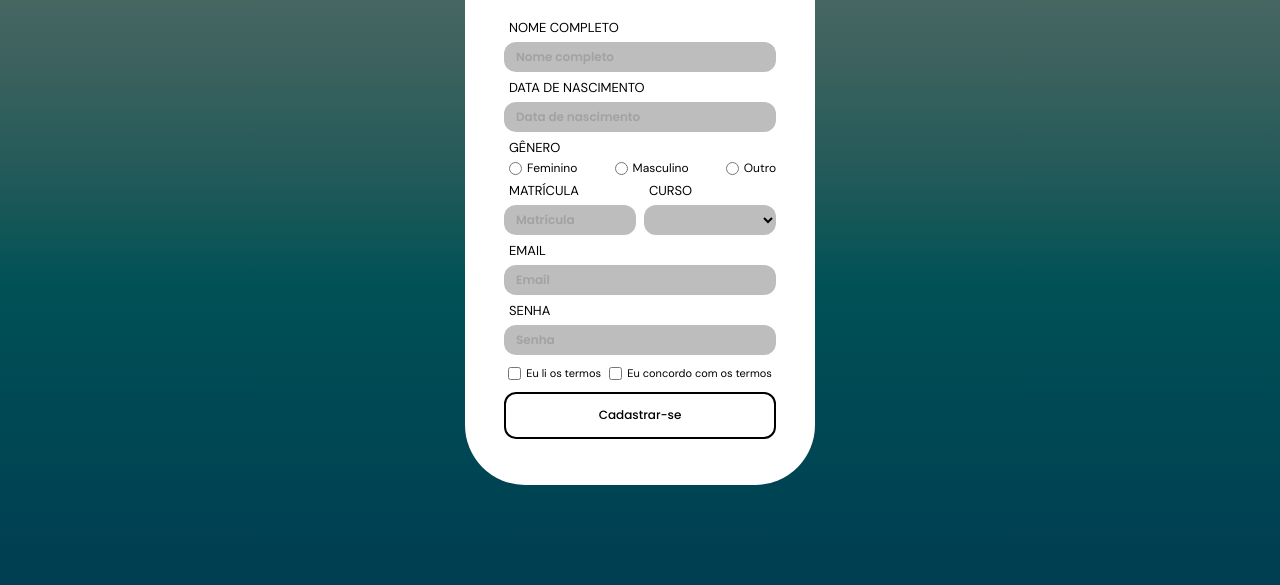
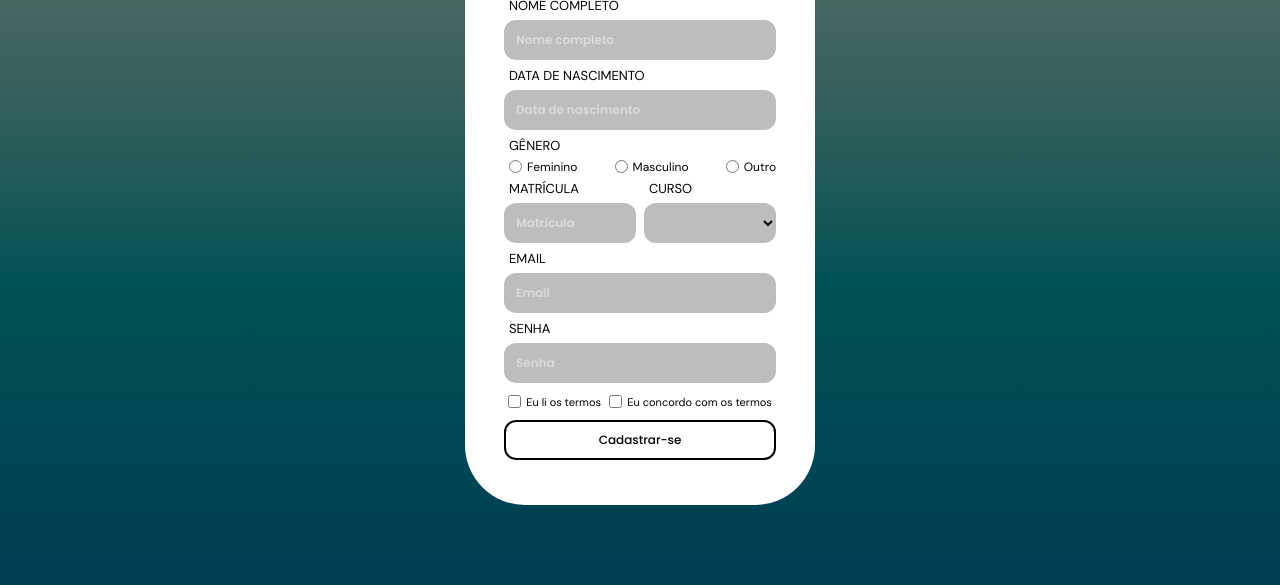
Before and after one commit to vytoryaarj/tecweb-tp4, a plain HTML site: page register.html in a window 1280 px wide. Shown: the part 215-800 px from the top of the page. Drawn offline with Linux system fonts and the light colour scheme.

Commit message:
Update style3.css

```diff
--- a/style3.css
+++ b/style3.css
@@ -25,7 +25,7 @@ main {
 section {
     background-color: white;
     width: 350px;
-    height: 600px;
+    height: 640px;
     border-radius: 60px;
     display: flex;
     flex-direction: column;
@@ -88,7 +88,7 @@ input {
     border-radius: 12px;
     border: none;
     width: 260px;
-    height: 30px;
+    height: 40px;
     background-color: #BDBDBD;
     color: black;
     font-family: poppins;
@@ -101,7 +101,7 @@ input {
     border-radius: 12px;
     border: none;
     width: 120px;
-    height: 30px;
+    height: 40px;
     background-color: #BDBDBD;
     color: black;
     font-family: poppins;
@@ -114,7 +114,7 @@ input {
     border-radius: 12px;
     border: none;
     width: 132px;
-    height: 30px;
+    height: 40px;
     background-color: #BDBDBD;
     font-family: poppins;
     font-size: 12px;
@@ -135,7 +135,7 @@ input {
     border-radius: 12px;
     border: 2px solid rgb(0, 0, 0);
     width: 272px;
-    height: 47px;
+    height: 40px;
     font-family: poppins;
     font-weight: 500;
     font-size: 12px;
@@ -164,5 +164,5 @@ input {
 }
 
 ::-webkit-input-placeholder {
-    color:rgba(112, 112, 112, 0.349);
+    color:rgba(255, 255, 255, 0.466);
 }
```
